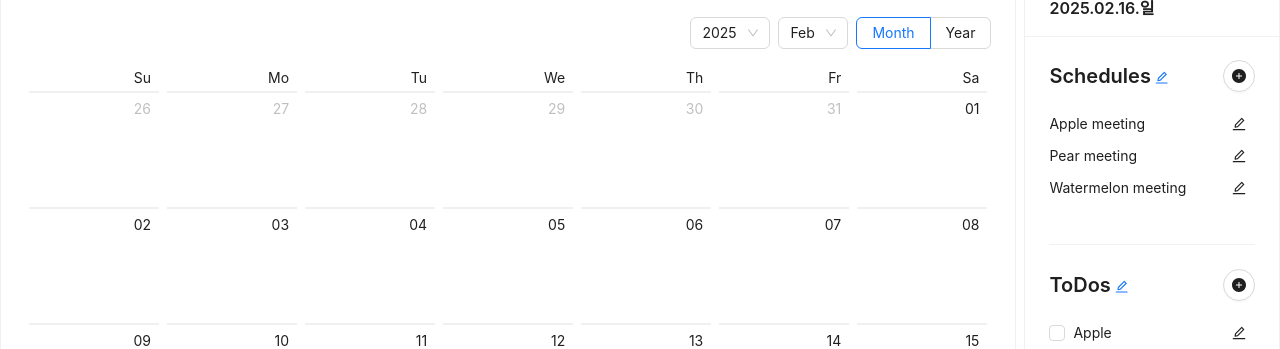
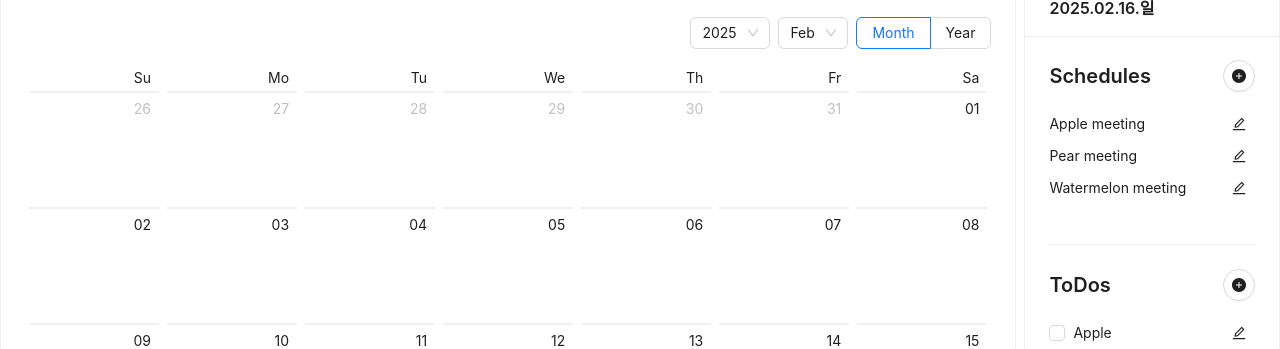
Before and after one commit to SebellKo/Toduler, a React (Create React App) app: page / in a window 1280 px wide. Shown: the top 349 px of the page. Built offline with nearby package versions, Linux system fonts and the light colour scheme.

Commit message:
[feat]: 투두 리스트 타입에 따른 수정 아이콘 추가 구현

```diff
--- a/src/components/Todo/ToDoListHeader.tsx
+++ b/src/components/Todo/ToDoListHeader.tsx
@@ -4,16 +4,21 @@ import { useState } from 'react';
 
 interface Props {
   title: string;
+  isRequired: boolean;
 }
 
-function ToDoListHeader({ title }: Props) {
+function ToDoListHeader({ title, isRequired }: Props) {
   const [text, setText] = useState<string>(title);
   const [editedText, setEditedText] = useState<string>('');
   return (
     <Flex flex={1} align="center" justify="space-between">
       <Typography.Title
         level={4}
-        editable={{ onChange: setEditedText, onEnd: () => setText(editedText) }}
+        editable={
+          isRequired
+            ? false
+            : { onChange: setEditedText, onEnd: () => setText(editedText) }
+        }
         style={{ margin: 0 }}
       >
         {text}
--- a/src/components/Todo/TodoList.tsx
+++ b/src/components/Todo/TodoList.tsx
@@ -6,7 +6,10 @@ import TodoListItem from './TodoListItem';
 function TodoList({ listData }: ListProps) {
   return (
     <Flex vertical={true} gap="middle">
-      <ToDoListHeader title={listData.title}></ToDoListHeader>
+      <ToDoListHeader
+        title={listData.title}
+        isRequired={listData.required}
+      ></ToDoListHeader>
       <List
         itemLayout="horizontal"
         dataSource={listData.contents}
```
